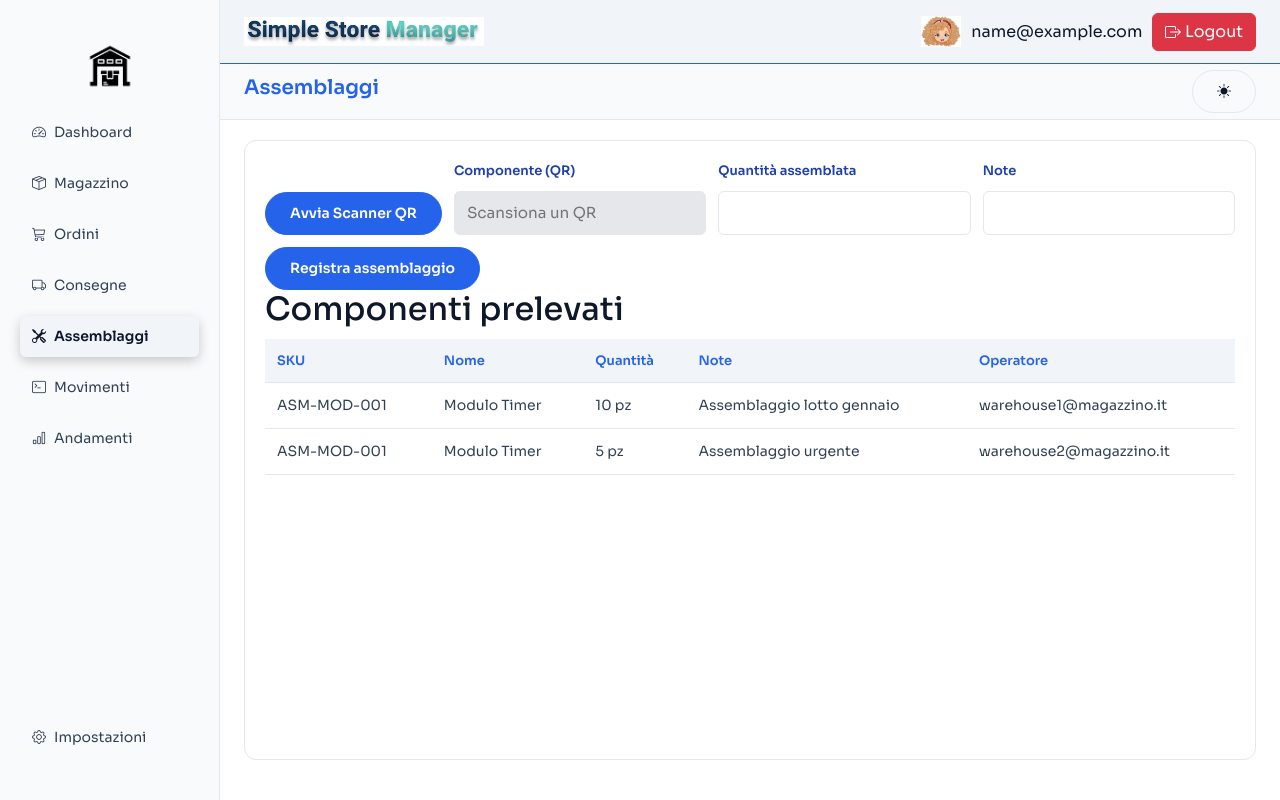
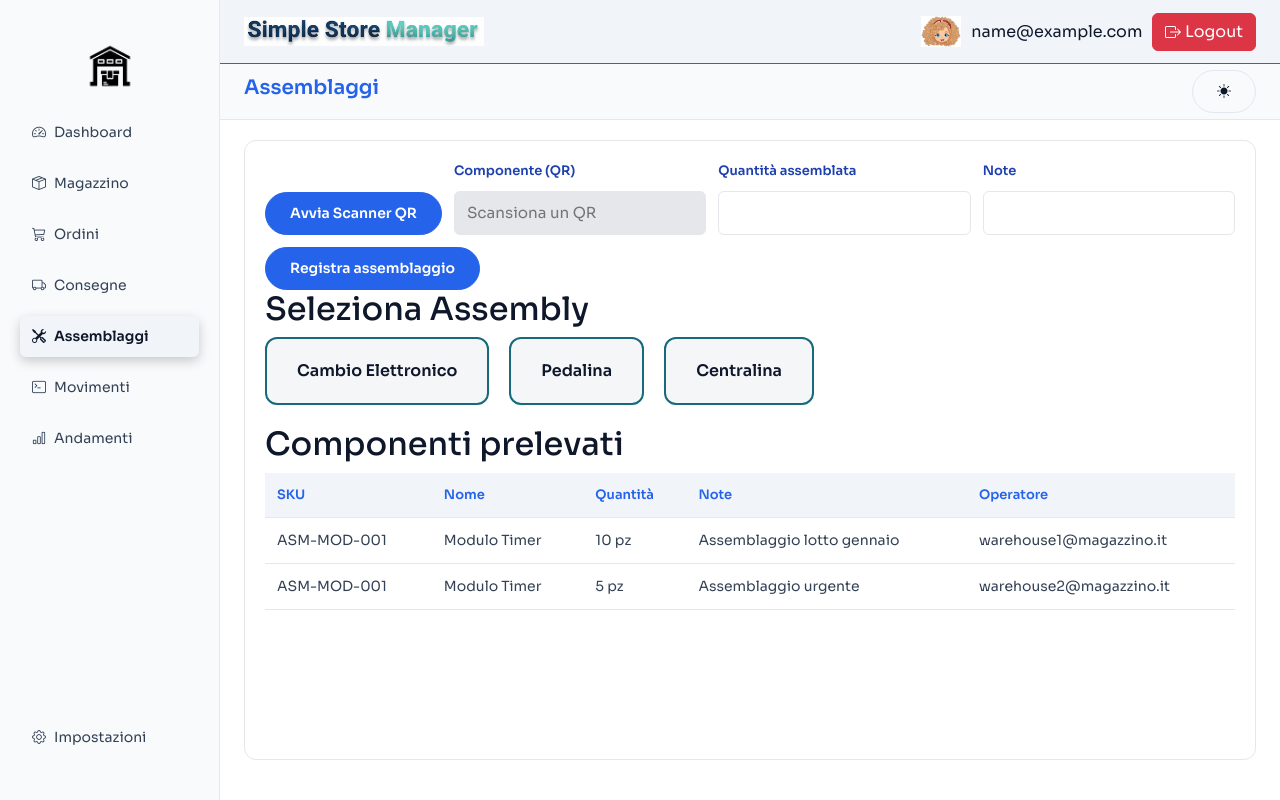
Before and after one commit to magghi111111/SSM, a PHP site: page /index.php?page=assemblaggi in a window 1280 px wide. Shown: the top 800 px of the page. Run offline with PHP 8.4, Linux system fonts and the light colour scheme; the visitor is signed in with stand-in values (Sample User, id 1); data comes from the database, SQL or seed files in the repository.

Commit message:
Aggiunta spannometrica, selezione assemblaggio libero

```diff
--- a/frontend/assemblaggi/assemblaggi.php
+++ b/frontend/assemblaggi/assemblaggi.php
@@ -58,6 +58,29 @@ $assemblaggi = getAssemblaggi();
 
       <?php include 'frontend/assemblaggi/messaggi.php';  ?>
 
+      <h2 class="section-title">Seleziona Assembly</h2>
+        <div class="assembly-selector">
+          <label class="assembly-option">
+            <input type="radio" name="assembly_type" value="cambio" required>
+            <span>Cambio Elettronico</span>
+          </label>
+
+          <label class="assembly-option">
+            <input type="radio" name="assembly_type" value="pedalina">
+            <span>Pedalina</span>
+          </label>
+
+          <label class="assembly-option">
+            <input type="radio" name="assembly_type" value="centralina">
+            <span>Centralina</span>
+          </label>
+        </div>
+
+        <div id="requiredComponents" class="required-components hidden">
+          <h3>Componenti necessari</h3>
+          <ul id="componentList"></ul>
+        </div>
+
       <h2 class="section-title">Componenti prelevati</h2>
 
       <table class="assembly-table">
@@ -87,7 +110,7 @@ $assemblaggi = getAssemblaggi();
 
   <script src="https://unpkg.com/html5-qrcode"></script>
   <script src="frontend/js_assemblaggi/scanner.js"></script>
-
+  <script src="frontend/js_assemblaggi/assembly.js"></script>
   <script>
     function handleQr(qrText) {
 
--- /dev/null
+++ b/frontend/js_assemblaggi/assembly.js
@@ -0,0 +1,46 @@
+document.addEventListener("DOMContentLoaded", () => {
+
+  const assemblyMap = {
+    cambio: [
+      { nome: "Pedalina", qty: 1 },
+      { nome: "Interruttore", qty: 1 },
+      { nome: "Cablaggio", qty: 1 },
+      { nome: "Centralina", qty: 1 }
+    ],
+    pedalina: [
+      { nome: "Scocca", qty: 1 },
+      { nome: "Molla", qty: 1 },
+      { nome: "Perno", qty: 1 },
+      { nome: "Ampolla-reed", qty: 1 },
+      { nome: "Pulsante", qty: 1 },
+      { nome: "Magnete", qty: 1 }
+    ],
+    centralina: [
+      { nome: "PCB", qty: 1 },
+      { nome: "Case", qty: 1 }
+    ]
+  };
+
+  const radios = document.querySelectorAll('input[name="assembly_type"]');
+  const requiredBox = document.getElementById("requiredComponents");
+  const list = document.getElementById("componentList");
+
+  radios.forEach(radio => {
+    radio.addEventListener("change", () => {
+
+      const selected = radio.value;
+      const components = assemblyMap[selected];
+
+      list.innerHTML = "";
+
+      components.forEach(comp => {
+        const li = document.createElement("li");
+        li.textContent = `${comp.nome} - x${comp.qty}`;
+        list.appendChild(li);
+      });
+
+      requiredBox.classList.remove("hidden");
+    });
+  });
+
+});
--- a/frontend/stile/layout.css
+++ b/frontend/stile/layout.css
@@ -1107,3 +1107,39 @@ input:focus, select:focus, textarea:focus {
         grid-column: span 1;
     }
 }
+
+/* ===============================
+    ASSEMBLY SELECTOR
+   =============================== */
+
+.assembly-selector {
+  display: flex;
+  gap: 20px;
+  margin-bottom: 20px;
+}
+
+.assembly-option {
+  position: relative;
+  cursor: pointer;
+}
+
+.assembly-option input {
+  display: none;
+}
+
+.assembly-option span {
+  display: inline-block;
+  padding: 20px 30px;
+  border: 2px solid #166A7B;
+  border-radius: 12px;
+  font-weight: 600;
+  font-size: 16px;
+  transition: 0.3s;
+  background: #f4f6f8;
+}
+
+.assembly-option input:checked + span {
+  background: #166A7B;
+  color: white;
+  box-shadow: 0 0 10px rgba(22,106,123,0.4);
+}
```
